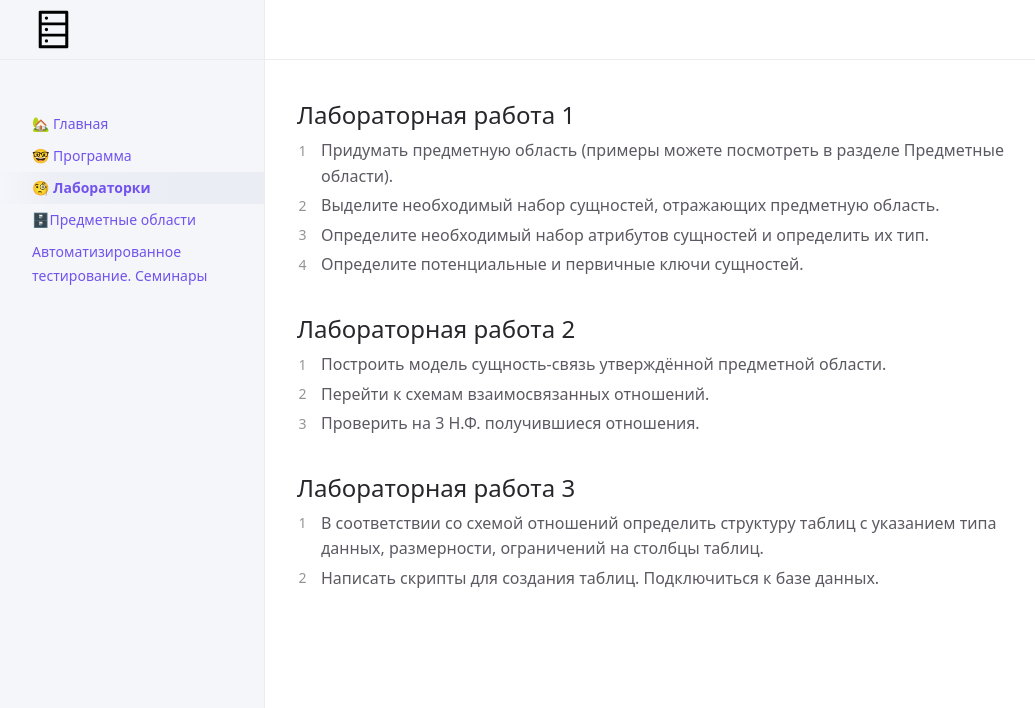
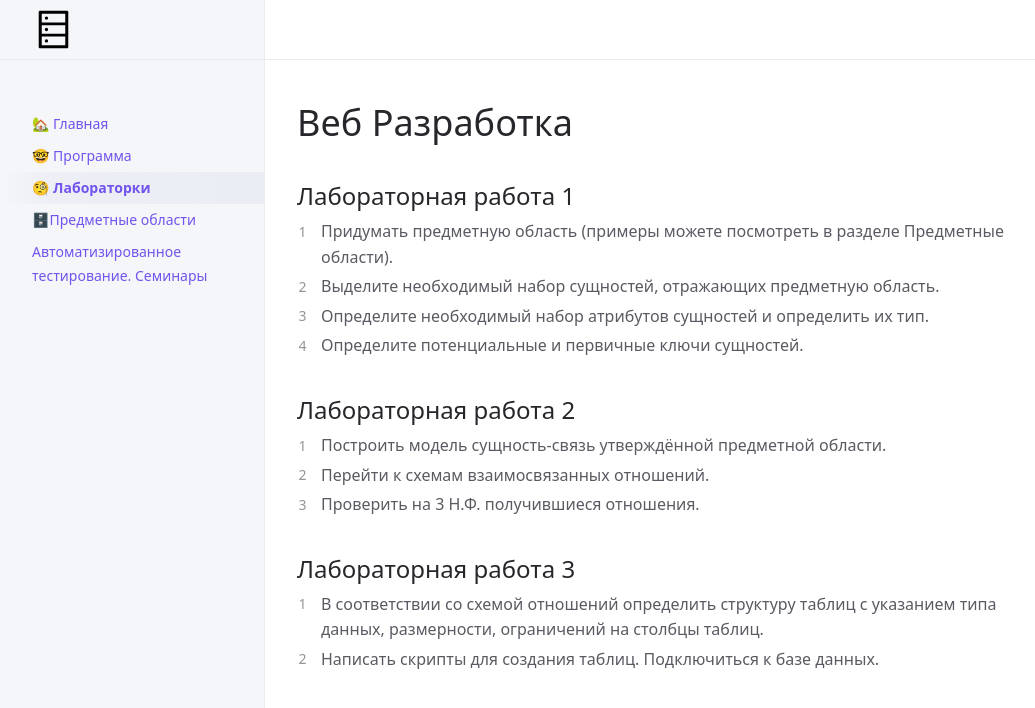
Before and after one commit to Das-dasein/db-lovefield, a Jekyll site: the page built from tasks.md, in a window 1280 px wide. Shown: the top 708 px of the page, without its empty margins (107-1142 px from the left). Built offline with Jekyll 4.4.1, drawn with Linux system fonts in a browser that asks for light colours; our own code applies the rules of GitHub Pages for plain Markdown files; a script that is not in the unit is left out.

Commit message:
Update tasks.md

```diff
--- a/tasks.md
+++ b/tasks.md
@@ -2,6 +2,8 @@
 title: 🧐 Лабораторки
 nav_order: 3
 ---
+
+# Веб Разработка
 ## Лабораторная работа 1
 1.  Придумать предметную область  (примеры можете посмотреть в разделе Предметные области).
 2.	Выделите необходимый набор сущностей, отражающих предметную область.
```
